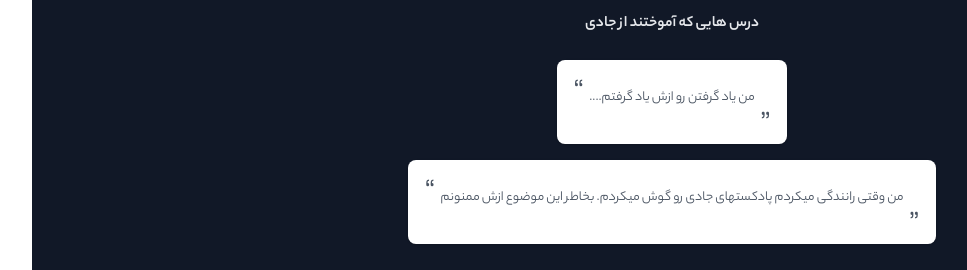
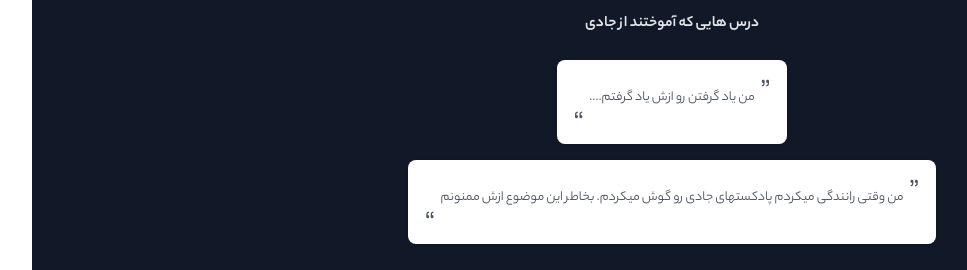
Before and after one commit to milad7212/jadijan, a Next.js app: page /lessons in a window 1280 px wide. Shown: the top 270 px of the page, without its empty margins (39-1006 px from the left). Built offline with nearby package versions, Linux system fonts and the light colour scheme.

Commit message:
change style Qoute componet

```diff
--- a/components/Quote.jsx
+++ b/components/Quote.jsx
@@ -4,11 +4,11 @@ function Quote({text='من یاد گرفتن رو ازش یاد گرفتم....'}
   return (
     <div className="max-w-4xl p-4 text-gray-800 bg-white rounded-lg shadow my-2">
         <div className="mb-2">
-          <div className="h-3 text-3xl text-left text-gray-600">“</div>
+          <div className="h-3 text-3xl text-right text-gray-600">”</div>
           <p className="px-4 text-sm text-center text-gray-600">
            {text}
           </p>
-          <div className="h-3 text-3xl text-right text-gray-600">”</div>
+          <div className="h-3 text-3xl text-left text-gray-600">“</div>
         </div>
       </div>
   )
```
